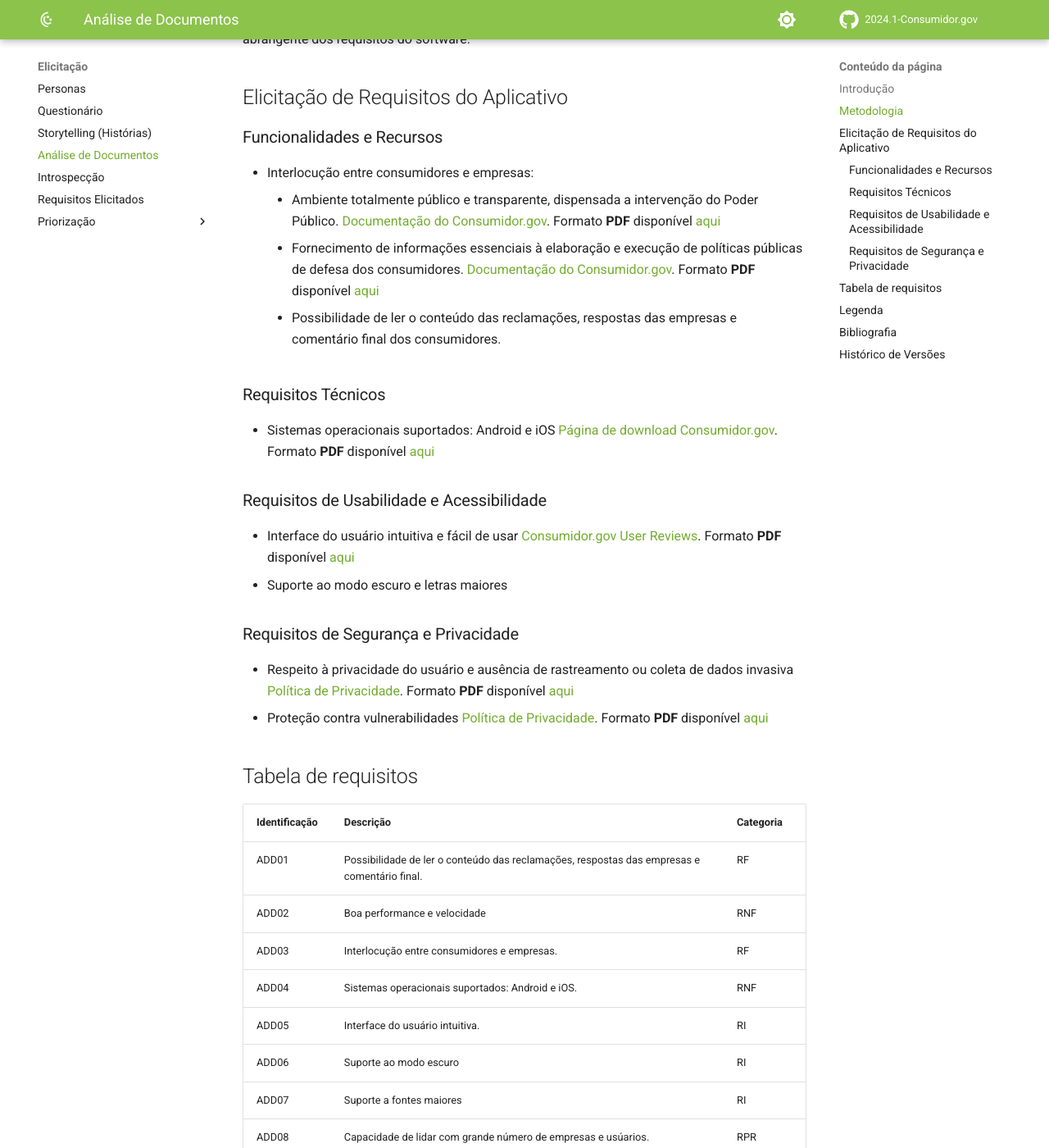
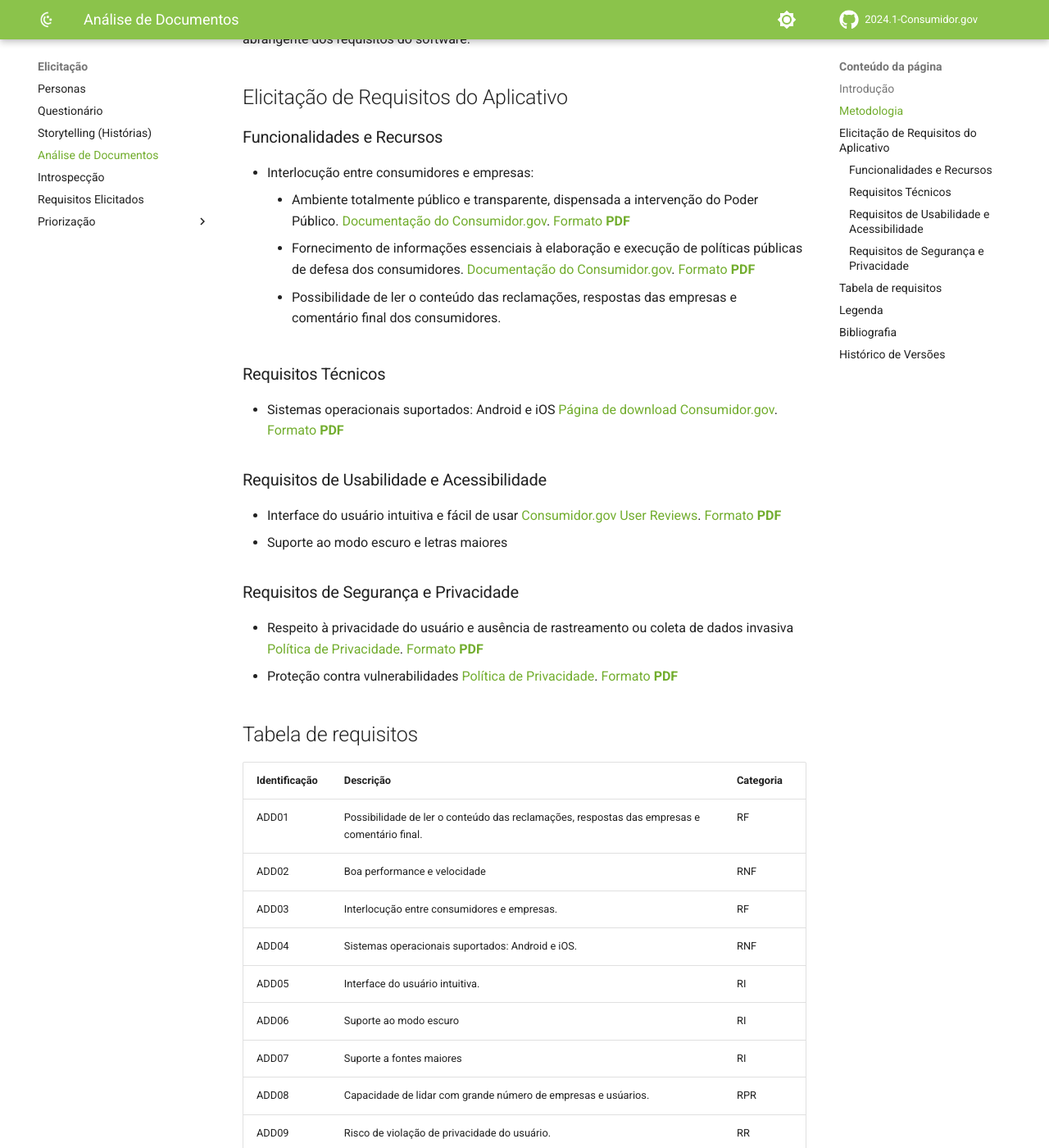
Before and after one commit to Requisitos-de-Software/2024.1-Grupo08, an MkDocs documentation site: the page built from docs/Elicitação/analiseDoc.md, in a window 1280 px wide and 1400 px high, scrolled down 565 px. Shown: the whole window at 82% size. Built offline with MkDocs 1.6.1 and Material for MkDocs 9.7.7, drawn with Linux system fonts in a browser that asks for light colours; comment, search, counter and statistics services are not loaded.

Commit message:
Update analiseDoc.md

```diff
--- a/docs/Elicitação/analiseDoc.md
+++ b/docs/Elicitação/analiseDoc.md
@@ -13,23 +13,23 @@
 ### Funcionalidades e Recursos
 
 - Interlocução entre consumidores e empresas:
-    - Ambiente totalmente público e transparente, dispensada a intervenção do Poder Público. [Documentação do Consumidor.gov](https://www.consumidor.gov.br/pages/conteudo/publico/1). Formato **PDF** disponível [aqui](https://github.com/Requisitos-de-Software/2024.1-Consumidor.gov/blob/main/assets/conheca-consumidor.gov.pdf)
-    - Fornecimento de informações essenciais à elaboração e execução de políticas públicas de defesa dos consumidores. [Documentação do Consumidor.gov](https://www.consumidor.gov.br/pages/conteudo/publico/1).  Formato **PDF** disponível [aqui](https://github.com/Requisitos-de-Software/2024.1-Consumidor.gov/blob/main/assets/conheca-consumidor.gov.pdf)
+    - Ambiente totalmente público e transparente, dispensada a intervenção do Poder Público. [Documentação do Consumidor.gov](https://www.consumidor.gov.br/pages/conteudo/publico/1). [Formato **PDF**](https://github.com/Requisitos-de-Software/2024.1-Consumidor.gov/blob/main/assets/conheca-consumidor.gov.pdf)
+    - Fornecimento de informações essenciais à elaboração e execução de políticas públicas de defesa dos consumidores. [Documentação do Consumidor.gov](https://www.consumidor.gov.br/pages/conteudo/publico/1). [Formato **PDF**](https://github.com/Requisitos-de-Software/2024.1-Consumidor.gov/blob/main/assets/conheca-consumidor.gov.pdf)
     - Possibilidade de ler o conteúdo das reclamações, respostas das empresas e comentário final dos consumidores.
 
 ### Requisitos Técnicos
 
-- Sistemas operacionais suportados: Android e iOS [Página de download Consumidor.gov](https://play.google.com/store/apps/details?id=br.com.consumidor&hl=pt_BR&gl=US). Formato **PDF** disponível [aqui](https://github.com/Requisitos-de-Software/2024.1-Consumidor.gov/blob/main/assets/conheca-consumidor.gov.pdf)
+- Sistemas operacionais suportados: Android e iOS [Página de download Consumidor.gov](https://play.google.com/store/apps/details?id=br.com.consumidor&hl=pt_BR&gl=US). [Formato **PDF**](https://github.com/Requisitos-de-Software/2024.1-Consumidor.gov/blob/main/assets/review-google.pdf)
 
 ### Requisitos de Usabilidade e Acessibilidade
 
-- Interface do usuário intuitiva e fácil de usar [Consumidor.gov User Reviews](https://apps.apple.com/br/app/consumidor-gov-br/id1492523966?see-all=reviews). Formato **PDF** disponível [aqui](https://github.com/Requisitos-de-Software/2024.1-Consumidor.gov/blob/main/assets/conheca-consumidor.gov.pdf)
+- Interface do usuário intuitiva e fácil de usar [Consumidor.gov User Reviews](https://apps.apple.com/br/app/consumidor-gov-br/id1492523966?see-all=reviews). [Formato **PDF**](https://github.com/Requisitos-de-Software/2024.1-Consumidor.gov/blob/main/assets/conheca-consumidor.gov.pdf)
 - Suporte ao modo escuro e letras maiores
 
 ### Requisitos de Segurança e Privacidade
 
-- Respeito à privacidade do usuário e ausência de rastreamento ou coleta de dados invasiva [Política de Privacidade](https://www.consumidor.gov.br/pages/conteudo/publico/7). Formato **PDF** disponível [aqui](https://github.com/Requisitos-de-Software/2024.1-Consumidor.gov/blob/main/assets/conheca-consumidor.gov.pdf)
-- Proteção contra vulnerabilidades [Política de Privacidade](https://www.consumidor.gov.br/pages/conteudo/publico/7). Formato **PDF** disponível [aqui](https://github.com/Requisitos-de-Software/2024.1-Consumidor.gov/blob/main/assets/conheca-consumidor.gov.pdf)
+- Respeito à privacidade do usuário e ausência de rastreamento ou coleta de dados invasiva [Política de Privacidade](https://www.consumidor.gov.br/pages/conteudo/publico/7). [Formato **PDF**](https://github.com/Requisitos-de-Software/2024.1-Consumidor.gov/blob/main/assets/conheca-consumidor.gov.pdf)
+- Proteção contra vulnerabilidades [Política de Privacidade](https://www.consumidor.gov.br/pages/conteudo/publico/7). [Formato **PDF**](https://github.com/Requisitos-de-Software/2024.1-Consumidor.gov/blob/main/assets/conheca-consumidor.gov.pdf)
 
 ## Tabela de requisitos
 
```
